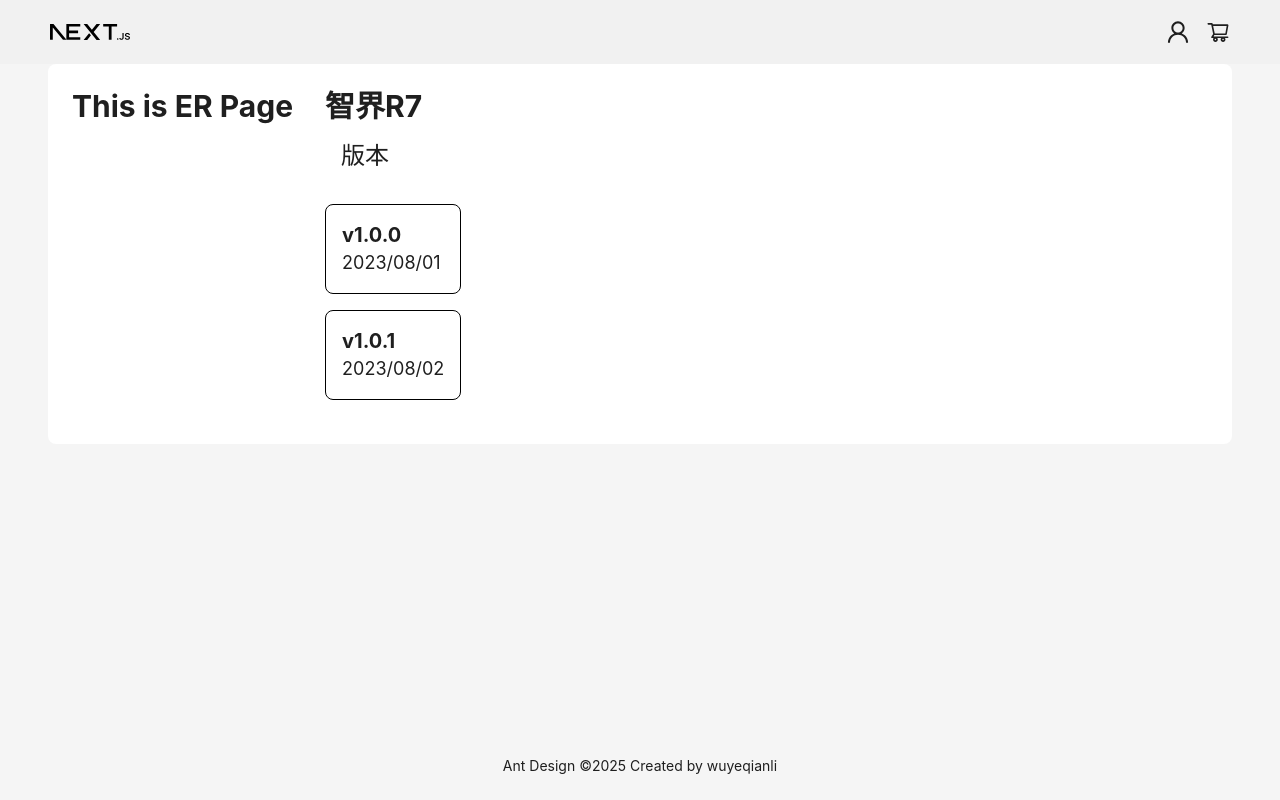
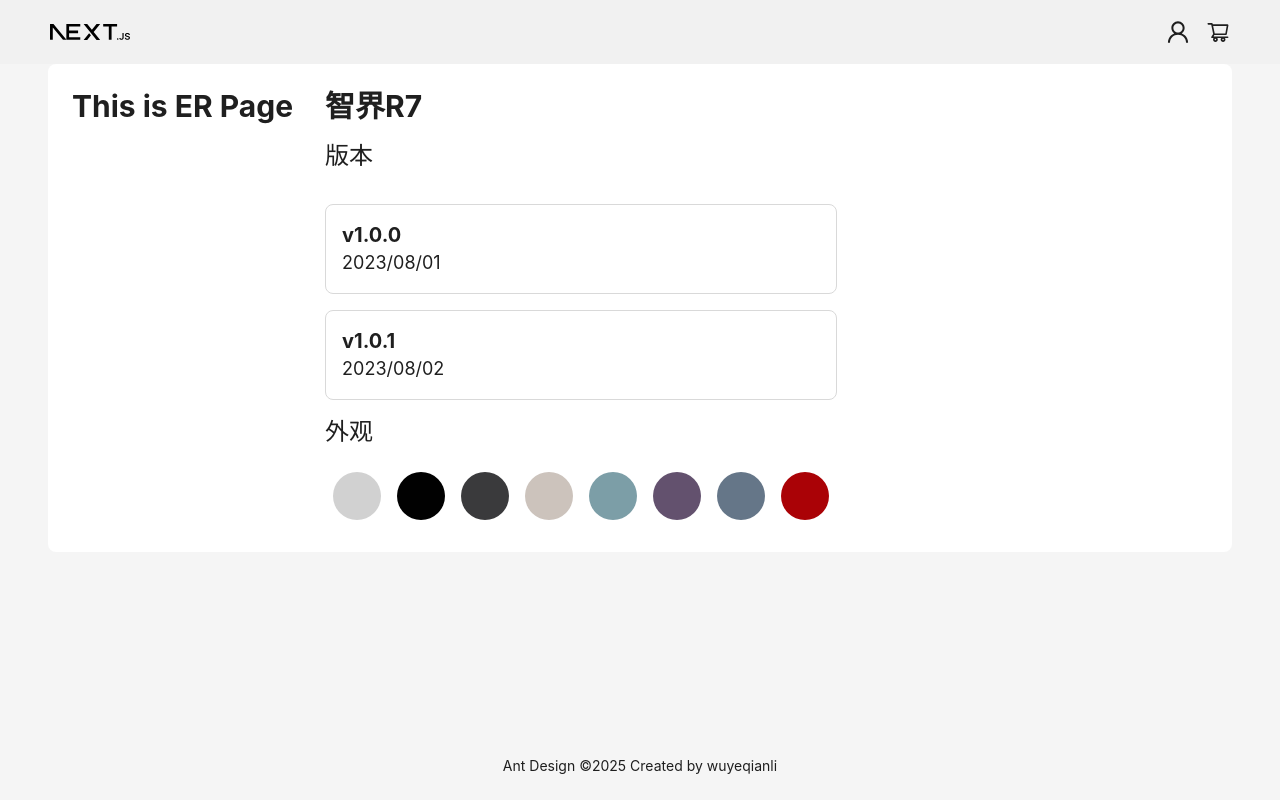
Before and after one commit to qianmo1022/my-grad-project, a Next.js app: page /ER in a window 1280 px wide. Built offline with nearby package versions, Linux system fonts and the light colour scheme; what @ant-design/nextjs-registry would draw is missing.

Commit message:
appearance

```diff
--- a/src/lib/definitions.ts
+++ b/src/lib/definitions.ts
@@ -2,3 +2,6 @@
     title: string;
     description: string;
 }
+export type CircleRadioProps = {
+    color: string;
+}
--- a/src/ui/items/circle-radio.tsx
+++ b/src/ui/items/circle-radio.tsx
@@ -1,7 +1,23 @@
-export default function CircleRadio() {
+interface CircleRadioComponentProps {
+    color: string;
+    isSelected: boolean;
+    onChange: () => void;
+}
+
+export default function CircleRadio({ color, isSelected ,onChange}: CircleRadioComponentProps) {
+    const circleStyle = {
+        backgroundColor: color,
+        border: isSelected ? `3px solid ${color}` : 'none',
+        boxShadow: isSelected ? `0 0 0 3px rgba(0, 0, 0, 0.1)` : 'none'
+    };
+    const containerClass = `flex items-center justify-center ${isSelected? 'border border-[#000000]' : ''} rounded-full p-2 `;
+
     return (
-        <div className="flex flex-col items-center justify-center ">
-            <h1 className="text-3xl font-bold">This is Circle Radio</h1>
+        <div className={containerClass} onClick={onChange}>
+            <div
+                className="rounded-full w-12 h-12"
+                style={circleStyle}
+            />
         </div>
     );
 }
--- a/src/ui/items/rec-radio.tsx
+++ b/src/ui/items/rec-radio.tsx
@@ -9,7 +9,7 @@
 
 export default function RecRadio({info,isSelected,onChange}: RecRadioComponentProps) {
     // 根据 isSelected 动态添加 CSS 类
-    const containerClass = `flex flex-col border border-[#000000] rounded-lg p-4 mt-4 ${isSelected ? 'bg-blue-100' : ''}`;
+    const containerClass = `flex flex-col border ${isSelected ? 'border-[#000000]' : 'border-[#d9d9d9]'} border-[#000000] rounded-lg p-4 mt-4 `;
 
     return (
         <div className={containerClass} onClick={onChange}>
--- a/src/ui/match-form.tsx
+++ b/src/ui/match-form.tsx
@@ -1,10 +1,12 @@
 import Version from "./parts/version";
+import Appearance from "./parts/appearance";
 
 export default function MatchForm() {
     return (
         <div className="flex flex-col">
             <h1 className="text-3xl font-bold">智界R7</h1>
             <Version />
+            <Appearance />
         </div>
     );
 }
--- /dev/null
+++ b/src/ui/parts/appearance.tsx
@@ -0,0 +1,43 @@
+"use client";
+import CircleRadio from "../items/circle-radio";
+import { useState } from "react";
+
+export const appearance: string[] = [
+  "#d1d1d1",
+  "#010101",
+  "#3a3a3c",
+  "#ccc3bc",
+  "#7c9ea7",
+  "#63516e",
+  "#657688",
+  "#aa0206",
+];
+
+export default function Appearance() {
+  const [selectedIndex, setSelectedIndex] = useState<number | null>(null);
+
+  const handleRadioChange = (index: number) => {
+    setSelectedIndex(index);
+  };
+
+  return (
+    <div className="flex flex-col">
+      <div>
+        <p className="text-2xl my-4">外观</p>
+      </div>
+      <div className="flex flex-wrap">
+      {appearance.map((item, index) => {
+        const isSelected = selectedIndex === index;
+        return (
+          <CircleRadio
+            key={index}
+            color={item}
+            isSelected={isSelected}
+            onChange={() => handleRadioChange(index)}
+          />
+        );
+      })}
+      </div>
+    </div>
+  );
+}
--- a/src/ui/parts/version.tsx
+++ b/src/ui/parts/version.tsx
@@ -1,3 +1,4 @@
+'use client'
 import RecRadio from "../items/rec-radio";
 import { RecRadioProps } from "../../lib/definitions";
 import { useState } from 'react';
@@ -16,7 +17,7 @@
 
     return (
         <div className="flex flex-col">
-            <p className="text-2xl m-4">版本</p>
+            <p className="text-2xl my-4">版本</p>
             {version.map((item, index) => {
                 const isSelected = selectedIndex === index;
                 return <RecRadio
```
